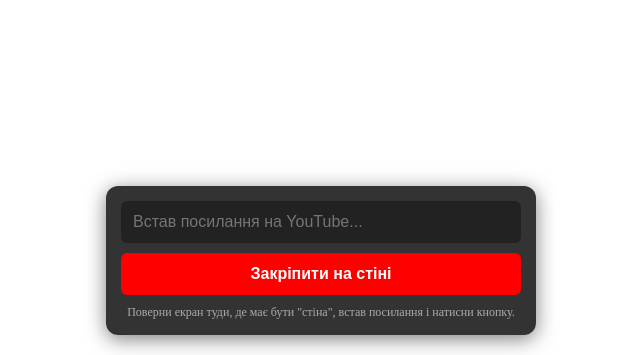
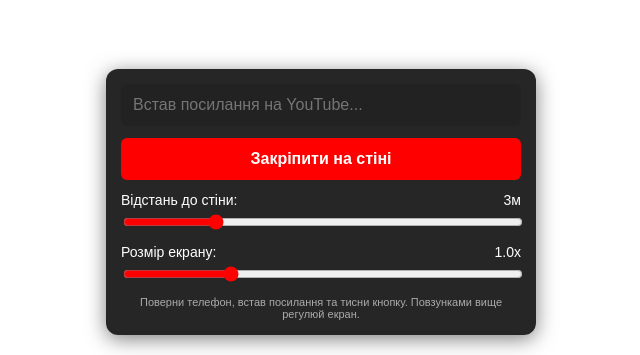
Before and after one commit to pwgood10-png/YouTube_3D-, a plain HTML site: page index.html in a window 1280 px wide. Shown: the part 445-800 px from the top of the page, without its empty margins (319-959 px from the left). Drawn offline with Linux system fonts and the light colour scheme.

Commit message:
Update index.html

```diff
--- a/index.html
+++ b/index.html
@@ -13,23 +13,25 @@
             left: 50%;
             transform: translateX(-50%);
             z-index: 9999;
-            background: rgba(0, 0, 0, 0.8);
+            background: rgba(0, 0, 0, 0.85);
             padding: 15px;
             border-radius: 12px;
             display: flex;
             flex-direction: column;
-            gap: 10px;
+            gap: 12px;
             width: 90%;
             max-width: 400px;
             box-shadow: 0 4px 20px rgba(0,0,0,0.5);
+            font-family: sans-serif;
+            color: white;
         }
-        input, button {
+        input[type="text"], button {
             padding: 12px;
             border-radius: 6px;
             border: none;
             font-size: 16px;
         }
-        input {
+        input[type="text"] {
             background: #222;
             color: white;
         }
@@ -39,34 +41,73 @@
             font-weight: bold;
             cursor: pointer;
         }
+        .slider-group {
+            display: flex;
+            flex-direction: column;
+            gap: 4px;
+        }
+        .slider-label {
+            font-size: 14px;
+            display: flex;
+            justify-content: space-between;
+        }
+        input[type="range"] {
+            width: 100%;
+            accent-color: #ff0000;
+        }
         .instructions {
             color: #aaa;
-            font-size: 12px;
+            font-size: 11px;
             text-align: center;
             margin: 0;
         }
     </style>
 </head>
 <body style="margin: 0; overflow: hidden;">
+
     <div id="ui-container">
         <input type="text" id="youtube-url" placeholder="Встав посилання на YouTube...">
         <button onclick="updateVideo()">Закріпити на стіні</button>
-        <p class="instructions">Поверни екран туди, де має бути "стіна", встав посилання і натисни кнопку.</p>
+
+        <!-- Налаштування відстані -->
+        <div class="slider-group">
+            <div class="slider-label">
+                <span>Відстань до стіни:</span>
+                <span id="dist-val">3м</span>
+            </div>
+            <input type="range" id="distance-slider" min="1" max="10" step="0.5" value="3" oninput="adjustScreen()">
+        </div>
+
+        <!-- Налаштування розміру -->
+        <div class="slider-group">
+            <div class="slider-label">
+                <span>Розмір екрану:</span>
+                <span id="size-val">1.0x</span>
+            </div>
+            <input type="range" id="size-slider" min="0.3" max="3" step="0.1" value="1" oninput="adjustScreen()">
+        </div>
+
+        <p class="instructions">Поверни телефон, встав посилання та тисни кнопку. Повзунками вище регулюй екран.</p>
     </div>
+
     <a-scene embedded arjs="sourceType: webcam; debugUIEnabled: false;" vr-mode-ui="enabled: false">
-        <a-entity id="video-wall" position="0 1.6 -3" rotation="0 0 0">
-            <a-plane id="video-screen" width="3" height="1.7" color="#111" material="shader: flat;">
+        <!-- Головний контейнер «стіни», який ми крутимо за компасом -->
+        <a-entity id="video-wall" position="0 0 0" rotation="0 0 0">
+            <!-- Сама площина екрану. Її Z-координата — це відстань від нас -->
+            <a-plane id="video-screen" width="3" height="1.7" position="0 1.6 -3" color="#111" material="shader: flat;">
                 <a-text value="Тут з'явиться відео" align="center" color="#fff" width="4"></a-text>
             </a-plane>
         </a-entity>
         <a-entity camera look-controls></a-entity>
     </a-scene>
+
     <script>
         function extractVideoId(url) {
             const regExp = /^.*(youtu.be\/|v\/|u\/\w\/|embed\/|watch\?v=|\&v=)([^#\&\?]*).*/;
             const match = url.match(regExp);
             return (match && match[2].length === 11) ? match[2] : null;
         }
+
         function updateVideo() {
             const urlInput = document.getElementById('youtube-url').value;
             const videoId = extractVideoId(urlInput);
@@ -76,12 +117,33 @@
             }
             const videoScreen = document.getElementById('video-screen');
             videoScreen.innerHTML = '';
-            alert('Відео закріплено! Повертайся з телефоном — воно триматиметься на тій точці.');
             videoScreen.setAttribute('color', '#ff0000');
+
+            // Фіксуємо напрямок стіни куди дивиться камера
             const cameraEl = document.querySelector('[camera]');
             const wallEl = document.getElementById('video-wall');
             const currentRotation = cameraEl.getAttribute('rotation');
             wallEl.setAttribute('rotation', `0 ${currentRotation.y} 0`);
+
+            // Оновлюємо позицію та розмір згідно з повзунками
+            adjustScreen();
+        }
+
+        function adjustScreen() {
+            const distance = document.getElementById('distance-slider').value;
+            const size = document.getElementById('size-slider').value;
+
+            // Оновлюємо текст біля повзунків
+            document.getElementById('dist-val').innerText = distance + 'м';
+            document.getElementById('size-val').innerText = size + 'x';
+
+            const videoScreen = document.getElementById('video-screen');
+
+            // Змінюємо відстань (від'ємне значення по осі Z віддаляє об'єкт вперед)
+            videoScreen.setAttribute('position', `0 1.6 -${distance}`);
+
+            // Змінюємо масштаб (розмір екрану) за всіма трьома осями
+            videoScreen.setAttribute('scale', `${size} ${size} ${size}`);
         }
     </script>
 </body>
```
